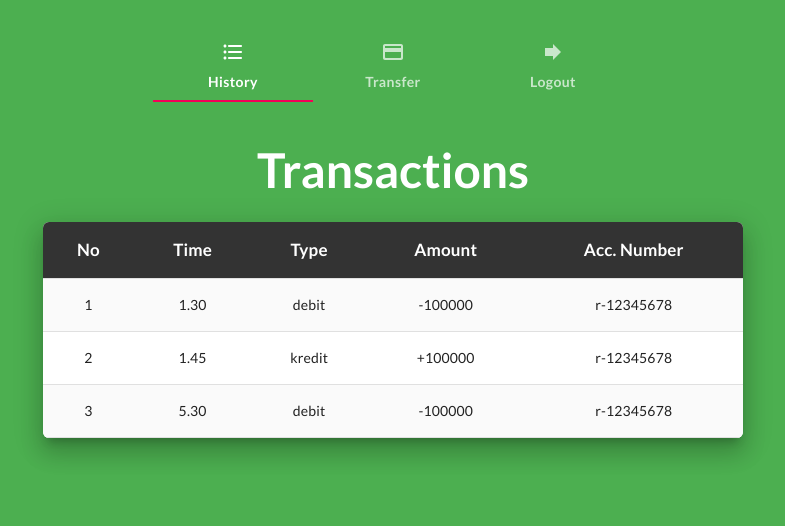
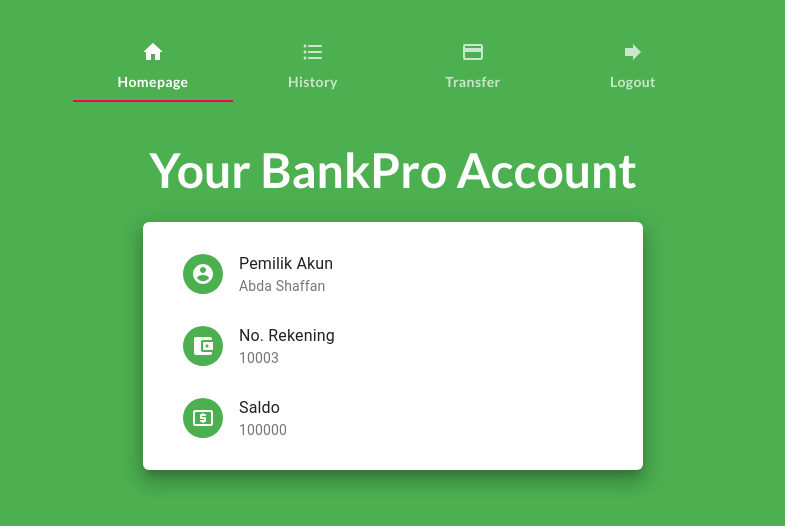
Before and after one commit to abdashaffan/bank-pro, a React (Create React App) app: page / in a window 1280 px wide. Both pictures are taken after typing "Sample" into the empty fields and a click on the button "LOGIN". Shown: the top 526 px of the page, without its empty margins (247-1032 px from the left). Built offline with nearby package versions, Linux system fonts and the light colour scheme.

Commit message:
add HomePage

```diff
--- a/src/components/navbar/index.js
+++ b/src/components/navbar/index.js
@@ -3,6 +3,7 @@ import Paper from "@material-ui/core/Paper";
 import { makeStyles } from "@material-ui/core/styles";
 import Tabs from "@material-ui/core/Tabs";
 import Tab from "@material-ui/core/Tab";
+import HomeRoundedIcon from "@material-ui/icons/HomeRounded";
 import ForwardRoundedIcon from "@material-ui/icons/Forward";
 import FormatListBulletedRoundedIcon from "@material-ui/icons/FormatListBulletedRounded";
 import CreditCardRoundedIcon from "@material-ui/icons/CreditCardRounded";
@@ -11,7 +12,7 @@ const useStyles = makeStyles({
   root: {
     marginTop: "30px",
     textAlign: "center",
-		maxWidth: 500,
+    // maxWidth: 500,
     backgroundColor: "transparent",
     border: "none",
     boxShadow: "none"
@@ -42,6 +43,13 @@ export default function IconLabelTabs({ handleClick }) {
         aria-label="navigation"
       >
         <Tab
+          icon={<HomeRoundedIcon />}
+          label="Homepage"
+          className={classes.tabRoot}
+          disableRipple
+          onClick={() => handleClick(4)}
+        />
+        <Tab
           icon={<FormatListBulletedRoundedIcon />}
           label="History"
           className={classes.tabRoot}
--- a/src/pages/App.js
+++ b/src/pages/App.js
@@ -8,6 +8,7 @@ import IconLabelTabs from "../components/navbar";
 import LoginPage from "./LoginPage";
 import TransferPage from "./TransferPage";
 import TransactionPage from "./TransactionPage";
+import HomePage from "./HomePage";
 
 const applyCustomStyles = makeStyles(theme => ({
   rootHome: {
@@ -28,20 +29,22 @@ function ShowedPage({ page, handleLogin }) {
       return <TransactionPage />;
     case page === 3:
       return <TransferPage />;
+    case page === 4:
+      return <HomePage />;
     default:
       return <LoginPage handleLogin={handleLogin} />;
   }
 }
 
 export default function App() {
-	const [pageState, setPageState] = useState(1); //1:login , 2:transaction 3:transfer
+  const [pageState, setPageState] = useState(1); //1:login , 2:transaction 3:transfer, 4:homepage
   const classes = applyCustomStyles();
 
   function handleClick(buttonId) {
     setPageState(buttonId);
   }
   function handleLogin() {
-		setPageState(2);
+    setPageState(4);
   }
 
   function isHomePage() {
--- /dev/null
+++ b/src/pages/HomePage/index.js
@@ -0,0 +1,64 @@
+import React from "react";
+import List from "@material-ui/core/List";
+import ListItem from "@material-ui/core/ListItem";
+import ListItemText from "@material-ui/core/ListItemText";
+import ListItemAvatar from "@material-ui/core/ListItemAvatar";
+import Avatar from "@material-ui/core/Avatar";
+import ImageIcon from "@material-ui/icons/Image";
+import WorkIcon from "@material-ui/icons/Work";
+import BeachAccessIcon from "@material-ui/icons/BeachAccess";
+import Typography from "@material-ui/core/Typography";
+import Grid from "@material-ui/core/Grid";
+import AccountCircleIcon from "@material-ui/icons/AccountCircle";
+import AccountBalanceWalletRoundedIcon from "@material-ui/icons/AccountBalanceWalletRounded";
+import LocalAtmRoundedIcon from "@material-ui/icons/LocalAtmRounded";
+
+// Custom styles
+import applyCustomStyles from "./style";
+
+export default function FolderList() {
+  const classes = applyCustomStyles();
+
+  return (
+    <>
+      <Grid item xs={12}>
+        <Typography
+          variant="h3"
+          gutterBottom
+          className={classes.heading}
+          align="center"
+        >
+          Your BankPro Account
+        </Typography>
+      </Grid>
+      <Grid item xs={12} className={classes.card}>
+        <List className={classes.root}>
+          <ListItem>
+            <ListItemAvatar>
+              <Avatar className={classes.avatar}>
+                <AccountCircleIcon />
+              </Avatar>
+            </ListItemAvatar>
+            <ListItemText primary="Pemilik Akun" secondary="Abda Shaffan" />
+          </ListItem>
+          <ListItem>
+            <ListItemAvatar>
+              <Avatar className={classes.avatar}>
+                <AccountBalanceWalletRoundedIcon />
+              </Avatar>
+            </ListItemAvatar>
+            <ListItemText primary="No. Rekening" secondary="10003" />
+          </ListItem>
+          <ListItem>
+            <ListItemAvatar>
+              <Avatar className={classes.avatar}>
+                <LocalAtmRoundedIcon />
+              </Avatar>
+            </ListItemAvatar>
+            <ListItemText primary="Saldo" secondary="100000" />
+          </ListItem>
+        </List>
+      </Grid>
+    </>
+  );
+}
--- /dev/null
+++ b/src/pages/HomePage/style.js
@@ -0,0 +1,28 @@
+import { makeStyles } from "@material-ui/core/styles";
+
+const applyCustomStyles = makeStyles(theme => ({
+  heading: {
+    color: "#fff",
+    fontWeight: "bold",
+    fontFamily: "'Lato', sans-serif",
+    marginTop: theme.spacing(5)
+  },
+  card: {
+    marginBottom: theme.spacing(5)
+  },
+  root: {
+    minWidth: "500px",
+    borderRadius: "6px",
+    marginTop: theme.spacing(3),
+    backgroundColor: theme.palette.background.paper,
+    paddingLeft: theme.spacing(3),
+    paddingTop: theme.spacing(2),
+    paddingBottom: theme.spacing(2),
+    boxShadow: theme.shadows[12]
+  },
+  avatar: {
+    backgroundColor: "#4caf50"
+  }
+}));
+
+export default applyCustomStyles;
```
Also changed, not shown: src/global.bak.js (deleted, +0 -32 lines). Lines whose indentation alone changed are shown as unchanged.
